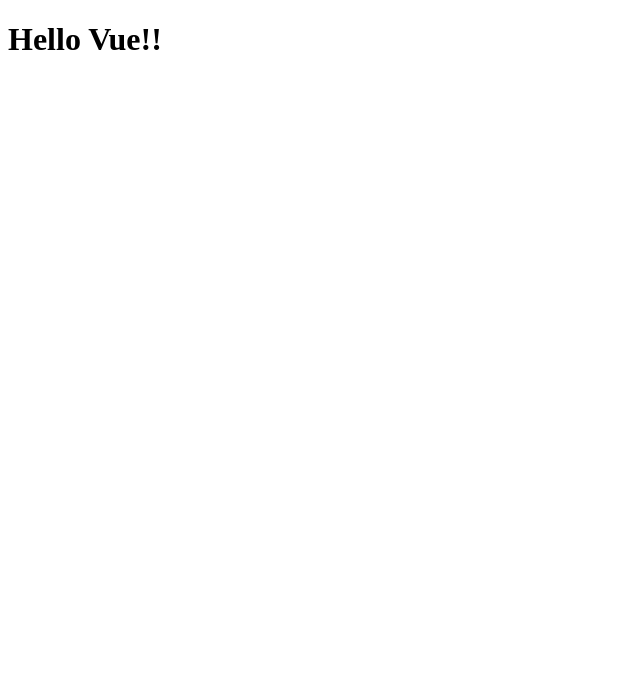
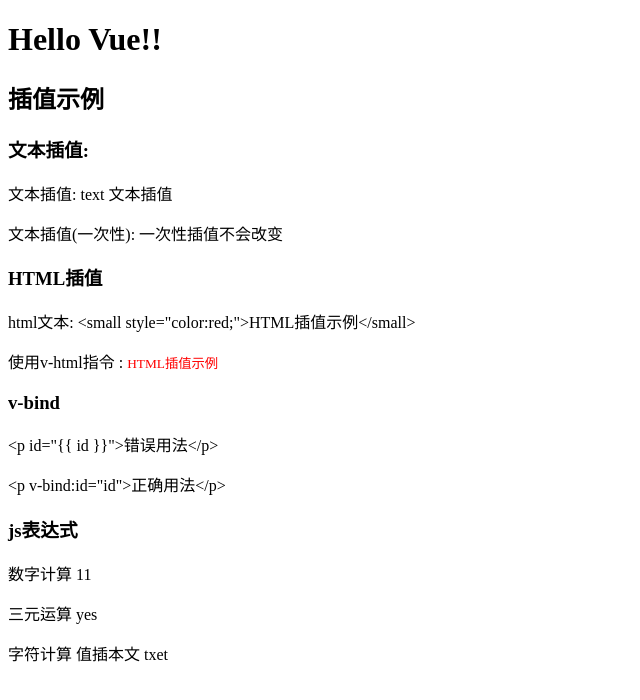
Before and after one commit to lcStudy/vue, a Vue app: page / in a window 1280 px wide. Shown: the top 700 px of the page, without its empty margins (0-640 px from the left). Built offline with nearby package versions, Linux system fonts and the light colour scheme.

Commit message:
template

```diff
--- /dev/null
+++ b/src/demo/template.vue
@@ -0,0 +1,43 @@
+<template>
+
+  <div>
+    <h2>插值示例</h2>
+    <h3>文本插值:</h3>
+    <p>文本插值: {{ text }}</p>
+    <!--  通过使用 v-once 指令，你也能执行一次性地插值，当数据改变时，插值处的内容不会更新 -->
+    <p v-once>文本插值(一次性): {{ textOnce }}</p>
+
+    <h3>HTML插值</h3>
+    <p>html文本: {{ html }}</p>
+    <p>使用v-html指令 : <span v-html="html"></span></p>
+
+    <h3>v-bind</h3>
+    <!-- 错误用法 -->
+    <p >{{ vBindError }}</p>
+    <!-- 争取用法 -->
+    <p v-bind:id="id"> {{ vBindSuccess }} </p>
+
+    <h3>js表达式</h3>
+    <p>数字计算 {{ num + 1 }}</p>
+    <p>三元运算 {{ isTrue ? 'yes' : 'no'}}</p>
+    <p>字符计算 {{ text.split('').reverse().join('') }} </p>
+  </div>
+
+</template>
+
+<script>
+export default {
+  data (){
+    return {
+      id: 'demo1',
+      text: 'text 文本插值',
+      textOnce: '一次性插值不会改变',
+      html: '<small style="color:red;">HTML插值示例</small>',
+      vBindSuccess : '<p v-bind:id="id">正确用法</p>',
+      vBindError: '<p id="{{ id }}">错误用法</p>',
+      num : 10,
+      isTrue : true
+    }
+  }
+}
+</script>
--- a/src/index.html
+++ b/src/index.html
@@ -9,5 +9,8 @@
 <body>
   <div id="app">
   </div>
+
+  <div id="template"></div>
+
 </body>
 </html>
--- a/src/index.js
+++ b/src/index.js
@@ -1,19 +1,20 @@
-
-// import {createApp} from './app'
-
-// const { app } = createApp({})
-
-// app.$mount('#app')
 
 import Vue from 'vue'
 import App from './app.vue'
 
-let createApp = (context = {}) =>{
+let createApp = (Obj ,context = {}) =>{
   return new Vue({
-    el : '#app',
     data: context,
-    render: h => h(App)
+    render: h => h(Obj)
   })
 }
 
-createApp()
+let app = createApp(App)
+
+app.$mount('#app')
+
+// 插值
+
+import Template from './demo/template.vue'
+let tempalte = createApp(Template)
+tempalte.$mount('#template')
```
Also changed, not shown: 1 other file (tests, documents, lock files or other folders).
